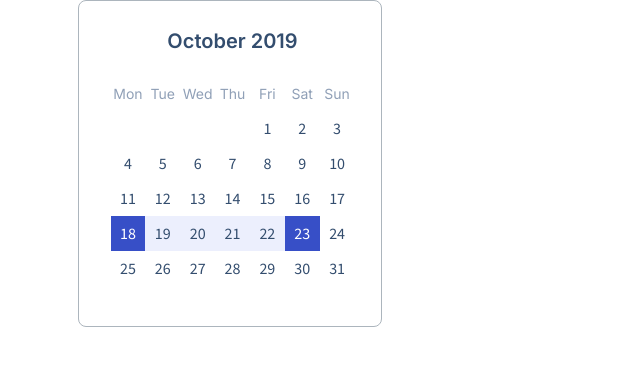
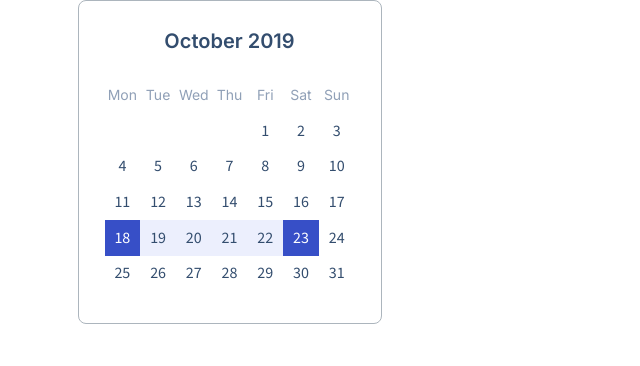
Before and after one commit to js-tasks-ru/htmlcss-20241107_saganjules, a website: page 05-lection3/03-calendar/index.html in a window 1280 px wide. Shown: the whole page, without its empty margins (0-640 px from the left). Drawn offline with nearby package versions, Linux system fonts and the light colour scheme.

Commit message:
Made changes in naming

```diff
--- a/05-lection3/03-calendar/calendar.css
+++ b/05-lection3/03-calendar/calendar.css
@@ -3,7 +3,7 @@
     flex-direction: column;
     border: 1px solid var(--grey-3);
     border-radius: 8px;
-    padding: 28px 26px 40px 32px;
+    padding: 28px 26px 32px;
     max-width: 304px;
 }
 
@@ -22,7 +22,7 @@
     line-height: 1.2;
 }
 
-.calendar__item {
+.calendar__items {
     display: grid;
     grid-template-columns: repeat(7, 1fr);
     grid-auto-rows: 1fr;
--- a/05-lection3/03-calendar/index.html
+++ b/05-lection3/03-calendar/index.html
@@ -15,8 +15,7 @@
                 <span class="calendar__title">October 2019</span>
             </div>
 
-            <div class="calendar__body">
-                <div class="calendar__item">
+            <div class="calendar__items">
                 <div class="calendar__item calendar__item_day">Mon</div>
                 <div class="calendar__item calendar__item_day">Tue</div>
                 <div class="calendar__item calendar__item_day">Wed</div>
@@ -63,7 +62,6 @@
             </div>
         </div>
     </div>
-    </div>
 </body>
 
 </html>
```
Lines whose indentation alone changed are shown as unchanged.
